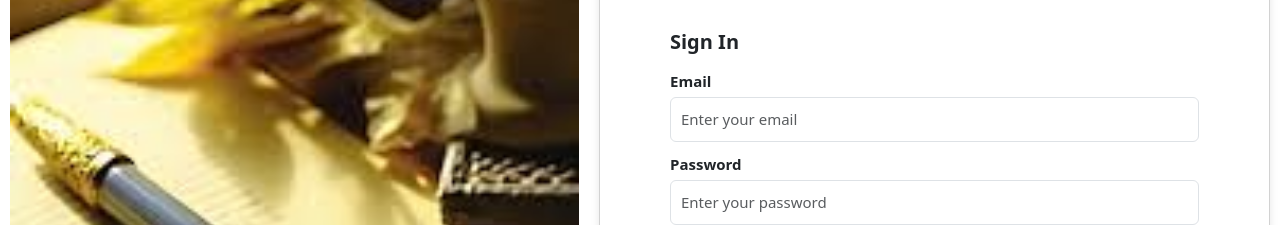
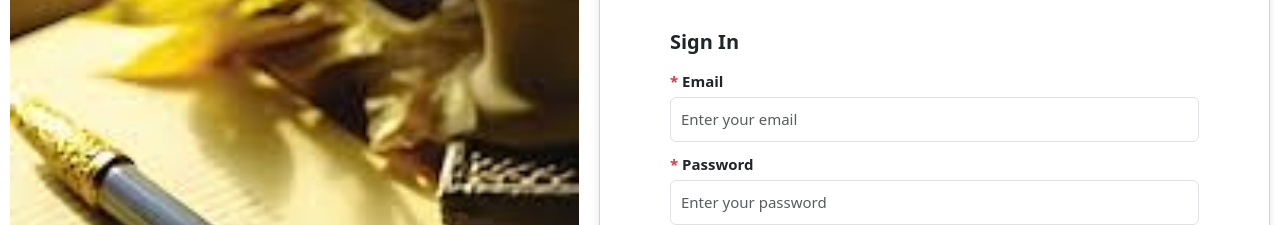
Before and after one commit to isharanilangani/task-manager, a React (Create React App) app: page /signin in a window 1280 px wide. Shown: the part 180-405 px from the top of the page. Built offline with nearby package versions, Linux system fonts and the light colour scheme.

Commit message:
fix:SignIn Page validation

```diff
--- a/src/components/SignInPage.js
+++ b/src/components/SignInPage.js
@@ -47,15 +47,28 @@ const SignInPage = () => {
     }));
   };
 
+  const handleBlur = (field, value) => {
+    if (!value) {
+      setErrors((prevErrors) => ({
+        ...prevErrors,
+        [field]: `${field.charAt(0).toUpperCase() + field.slice(1)} is required.`,
+      }));
+    }
+  };
+
   const handleSubmit = (e) => {
     e.preventDefault();
 
-    const emailError = validateEmail(email)
-      ? ""
-      : "Please enter a valid email address.";
-    const passwordError = validatePassword(password)
-      ? ""
-      : "Password must be 8-16 characters, include letters, numbers, and symbols.";
+    const emailError = email
+      ? validateEmail(email)
+        ? ""
+        : "Please enter a valid email address."
+      : "Email is required.";
+    const passwordError = password
+      ? validatePassword(password)
+        ? ""
+        : "Password must be 8-16 characters, include letters, numbers, and symbols."
+      : "Password is required.";
 
     if (emailError || passwordError) {
       setErrors({ email: emailError, password: passwordError });
@@ -73,13 +86,16 @@ const SignInPage = () => {
         <h1>Sign In</h1>
         <Form onSubmit={handleSubmit}>
           <Form.Group controlId="formEmail" className="form-group">
-            <Form.Label className="form-label">Email</Form.Label>
+            <Form.Label className="form-label">
+              <span className="text-danger">*</span> Email
+            </Form.Label>
             <Form.Control
               type="email"
               placeholder="Enter your email"
               className="form-control"
               value={email}
               onChange={handleEmailChange}
+              onBlur={() => handleBlur("email", email)}
               isInvalid={!!errors.email}
             />
             <Form.Control.Feedback type="invalid" className="d-block">
@@ -88,13 +104,16 @@ const SignInPage = () => {
           </Form.Group>
 
           <Form.Group controlId="formPassword" className="form-group">
-            <Form.Label className="form-label">Password</Form.Label>
+            <Form.Label className="form-label">
+              <span className="text-danger">*</span> Password
+            </Form.Label>
             <Form.Control
               type="password"
               placeholder="Enter your password"
               className="form-control"
               value={password}
               onChange={handlePasswordChange}
+              onBlur={() => handleBlur("password", password)}
               isInvalid={!!errors.password}
             />
             <Form.Control.Feedback type="invalid" className="d-block">
```
